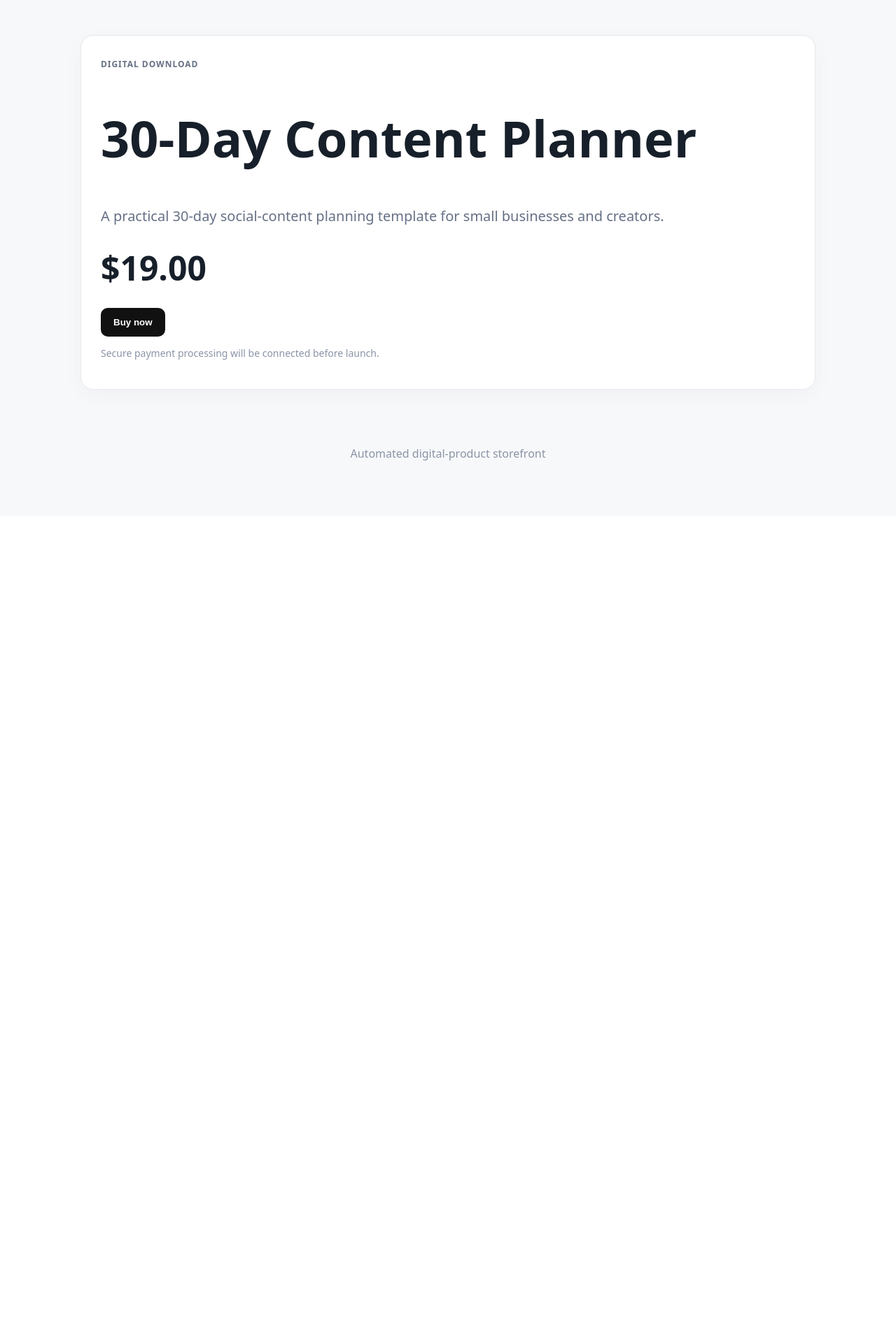
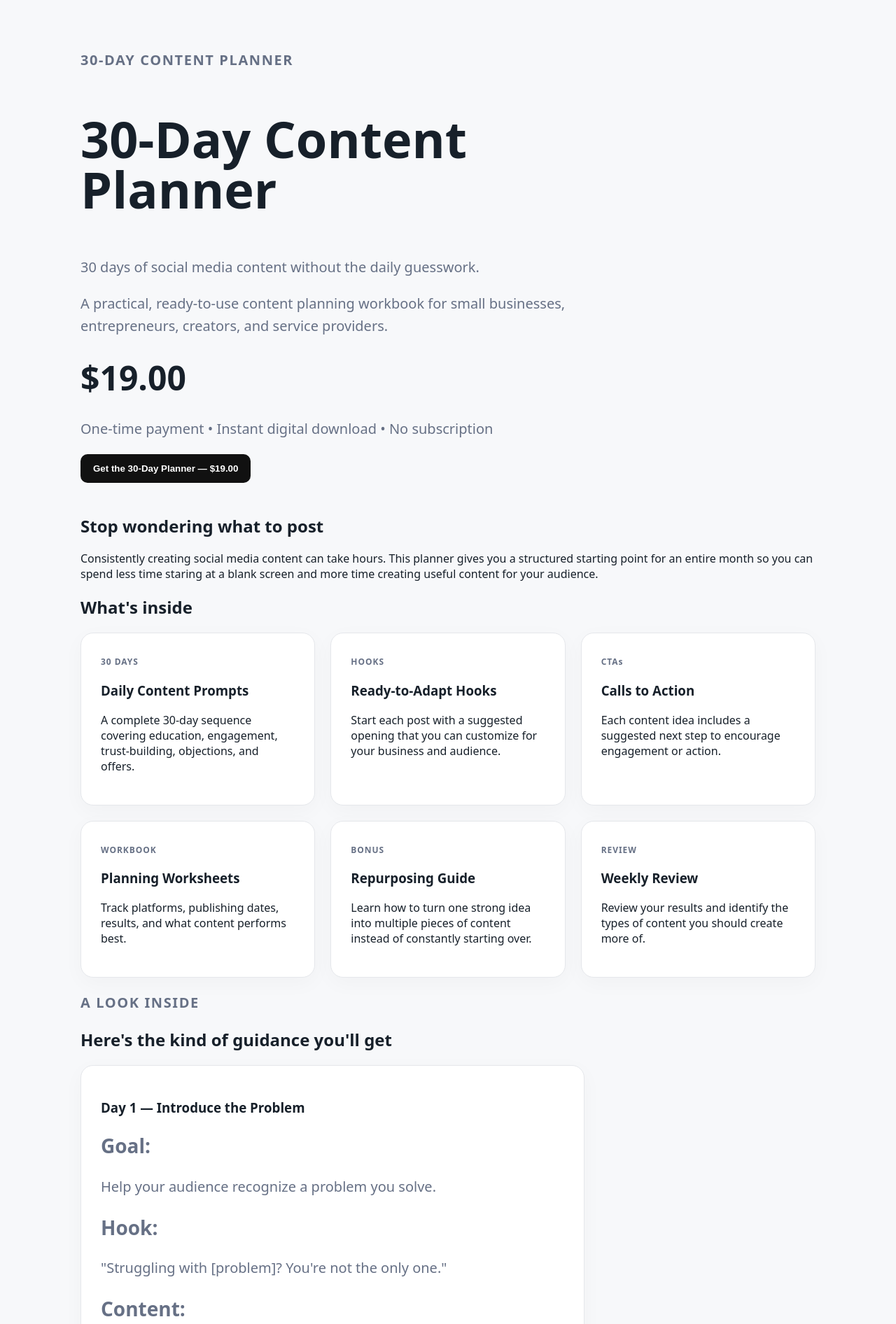
Before and after one commit to jstark45xd/autoincome, a Flask app: page /product/30-day-content-planner in a window 1280 px wide. Shown: the part 63-1955 px from the top of the page at 70% size. Before the commit the page ends 721 px from the top, so only its background shows below. Run offline with Flask 3, Linux system fonts and the light colour scheme; data comes from the database, SQL or seed files in the repository.

Commit message:
Revise product page for 30-Day Content Planner
Updated product page content to enhance clarity and detail about the 30-Day Content Planner. Adjusted pricing display and added additional sections for user guidance.

```diff
--- a/templates/product.html
+++ b/templates/product.html
@@ -4,30 +4,305 @@
 
 {% block content %}
 
-<article class="product">
+<section class="hero">
 
-  <span class="pill">DIGITAL DOWNLOAD</span>
+  <p class="pill">30-DAY CONTENT PLANNER</p>
 
   <h1>{{ p.name }}</h1>
 
   <p class="large">
-    {{ p.description }}
+    30 days of social media content without the daily guesswork.
+  </p>
+
+  <p>
+    A practical, ready-to-use content planning workbook for
+    small businesses, entrepreneurs, creators, and service providers.
   </p>
 
   <div class="price">
     ${{ "%.2f"|format(p.price_cents / 100) }}
   </div>
 
+  <p class="muted">
+    One-time payment • Instant digital download • No subscription
+  </p>
+
   <form method="post" action="/buy/{{ p.slug }}">
     <button class="button" type="submit">
-      Buy now
+      Get the 30-Day Planner — ${{ "%.2f"|format(p.price_cents / 100) }}
     </button>
   </form>
 
-  <p class="muted">
-    Secure payment processing will be connected before launch.
+</section>
+
+
+<section>
+
+  <h2>Stop wondering what to post</h2>
+
+  <p>
+    Consistently creating social media content can take hours.
+    This planner gives you a structured starting point for an
+    entire month so you can spend less time staring at a blank
+    screen and more time creating useful content for your audience.
   </p>
 
-</article>
+</section>
+
+
+<section>
+
+  <h2>What's inside</h2>
+
+  <div class="grid">
+
+    <article class="card">
+      <span class="pill">30 DAYS</span>
+
+      <h3>Daily Content Prompts</h3>
+
+      <p>
+        A complete 30-day sequence covering education,
+        engagement, trust-building, objections, and offers.
+      </p>
+    </article>
+
+    <article class="card">
+      <span class="pill">HOOKS</span>
+
+      <h3>Ready-to-Adapt Hooks</h3>
+
+      <p>
+        Start each post with a suggested opening that you
+        can customize for your business and audience.
+      </p>
+    </article>
+
+    <article class="card">
+      <span class="pill">CTAs</span>
+
+      <h3>Calls to Action</h3>
+
+      <p>
+        Each content idea includes a suggested next step
+        to encourage engagement or action.
+      </p>
+    </article>
+
+    <article class="card">
+      <span class="pill">WORKBOOK</span>
+
+      <h3>Planning Worksheets</h3>
+
+      <p>
+        Track platforms, publishing dates, results, and
+        what content performs best.
+      </p>
+    </article>
+
+    <article class="card">
+      <span class="pill">BONUS</span>
+
+      <h3>Repurposing Guide</h3>
+
+      <p>
+        Learn how to turn one strong idea into multiple
+        pieces of content instead of constantly starting over.
+      </p>
+    </article>
+
+    <article class="card">
+      <span class="pill">REVIEW</span>
+
+      <h3>Weekly Review</h3>
+
+      <p>
+        Review your results and identify the types of
+        content you should create more of.
+      </p>
+    </article>
+
+  </div>
+
+</section>
+
+
+<section class="hero">
+
+  <p class="pill">A LOOK INSIDE</p>
+
+  <h2>Here's the kind of guidance you'll get</h2>
+
+  <article class="card">
+
+    <h3>Day 1 — Introduce the Problem</h3>
+
+    <p>
+      <strong>Goal:</strong>
+      Help your audience recognize a problem you solve.
+    </p>
+
+    <p>
+      <strong>Hook:</strong>
+      "Struggling with [problem]? You're not the only one."
+    </p>
+
+    <p>
+      <strong>Content:</strong>
+      Explain the problem your business helps customers solve
+      and describe why it matters.
+    </p>
+
+    <p>
+      <strong>Call to action:</strong>
+      "Have you dealt with this? Tell me below."
+    </p>
+
+  </article>
+
+</section>
+
+
+<section>
+
+  <h2>Who is this for?</h2>
+
+  <div class="grid">
+
+    <article class="card">
+      <h3>Small Businesses</h3>
+      <p>
+        For businesses that need a simple way to stay
+        consistent on social media.
+      </p>
+    </article>
+
+    <article class="card">
+      <h3>Creators</h3>
+      <p>
+        For creators who want a reliable source of
+        content ideas without starting from scratch.
+      </p>
+    </article>
+
+    <article class="card">
+      <h3>Service Providers</h3>
+      <p>
+        For professionals who want to educate their
+        audience and demonstrate their expertise.
+      </p>
+    </article>
+
+  </div>
+
+</section>
+
+
+<section>
+
+  <h2>How it works</h2>
+
+  <div class="grid">
+
+    <article class="card">
+      <span class="pill">1</span>
+      <h3>Purchase</h3>
+      <p>
+        Complete the secure Stripe checkout.
+      </p>
+    </article>
+
+    <article class="card">
+      <span class="pill">2</span>
+      <h3>Download</h3>
+      <p>
+        After successful payment, you'll receive
+        access to your digital download.
+      </p>
+    </article>
+
+    <article class="card">
+      <span class="pill">3</span>
+      <h3>Start Planning</h3>
+      <p>
+        Customize the prompts for your business
+        and start building your 30-day content plan.
+      </p>
+    </article>
+
+  </div>
+
+</section>
+
+
+<section>
+
+  <h2>Frequently Asked Questions</h2>
+
+  <article class="card">
+
+    <h3>Is this a subscription?</h3>
+
+    <p>
+      No. It's a one-time purchase of a digital product.
+    </p>
+
+    <h3>How do I receive the planner?</h3>
+
+    <p>
+      After your payment is successfully completed,
+      you'll be taken to the download page.
+    </p>
+
+    <h3>Can I use it for my own business?</h3>
+
+    <p>
+      Yes. The planner is designed to help you organize
+      and create your own social media content.
+    </p>
+
+    <h3>Do I need special software?</h3>
+
+    <p>
+      No special software is required to use the planner.
+    </p>
+
+    <h3>Is there a recurring charge?</h3>
+
+    <p>
+      No. You pay once and receive the digital product.
+    </p>
+
+  </article>
+
+</section>
+
+
+<section class="hero">
+
+  <p class="pill">READY TO GET STARTED?</p>
+
+  <h2>Plan your next 30 days today.</h2>
+
+  <p>
+    Stop starting every morning with a blank screen.
+    Give yourself a simple content plan and start creating.
+  </p>
+
+  <div class="price">
+    ${{ "%.2f"|format(p.price_cents / 100) }}
+  </div>
+
+  <p class="muted">
+    One-time payment • Instant digital download
+  </p>
+
+  <form method="post" action="/buy/{{ p.slug }}">
+    <button class="button" type="submit">
+      Get the Planner
+    </button>
+  </form>
+
+</section>
 
 {% endblock %}
```
